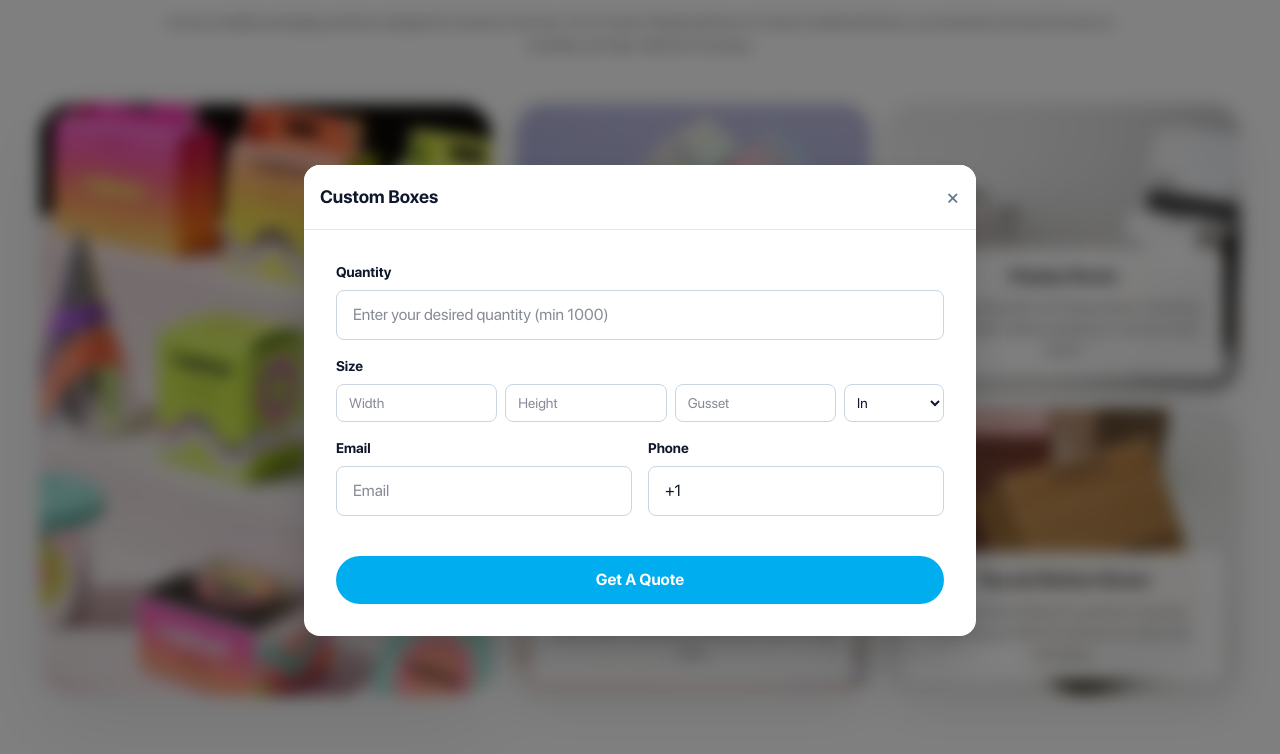
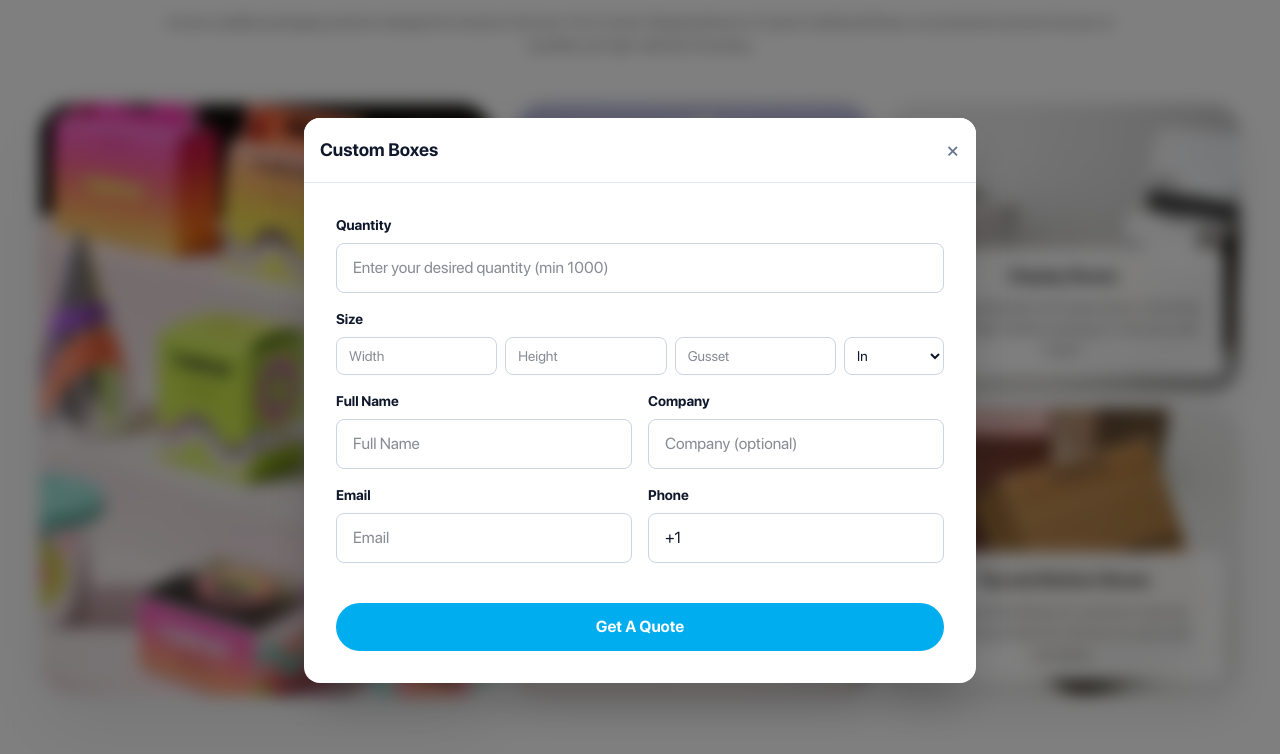
Before and after one commit to biztekdev/boxes-campaign-colorwing, a Next.js app: page / in a window 1280 px wide. Both pictures are taken after a click on the element 266 px from the left and 1537 px from the top of the page. Shown: the part 1137-1891 px from the top of the page. Built offline with nearby package versions, Linux system fonts and the light colour scheme; no server answers.

Commit message:
khowledge

```diff
--- a/components/campaign/customBags/form/index.jsx
+++ b/components/campaign/customBags/form/index.jsx
@@ -3,6 +3,10 @@ import { useState, useEffect } from "react";
 import { useRouter } from 'next/navigation';
 import { useSessionTracking } from '@/hooks/useSessionTracking';
 import { trackFormSubmit } from '@/utils/gtag';
+
+const QUOTE_API_URL = process.env.NEXT_PUBLIC_API_URL
+  ? `${process.env.NEXT_PUBLIC_API_URL.replace(/\/+$/, '')}/quote`
+  : '/api/quote';
 
 const styles = [
   "Custom Box",
@@ -81,7 +85,7 @@ export default function Form() {
         sizeGusset: sizeGusset || '',
         sizeUnit: sizeUnit || '',
         note: message || '',
-        campaignId: 'custom-bags',
+        campaignId: 'custom-boxes',
       };
       const hasSessionData = Object.values(sessionData).some((value) => value !== '');
       if (hasSessionData) {
@@ -145,7 +149,7 @@ export default function Form() {
       phone,
       company,
       product_name: selectedStyle,
-      category: 'Custom Bags',
+      category: 'Custom Boxes',
       quantity: customQuantity,
       size_width: sizeWidth,
       size_height: sizeHeight,
@@ -153,7 +157,7 @@ export default function Form() {
       size_unit: sizeUnit,
       description: message,
       isCampaignPage: true,
-      campaignId: 'custom-bags',
+      campaignId: 'custom-boxes',
       campaignUrl: typeof window !== 'undefined' ? window.location.href : '',
     };
 
@@ -166,13 +170,13 @@ export default function Form() {
         size_height: sizeHeight,
         size_gusset: sizeGusset,
         size_unit: sizeUnit,
-        campaignId: 'custom-bags',
+        campaignId: 'custom-boxes',
       },
     });
 
     setIsSubmitting(true);
     try {
-      const response = await fetch('/api/quote', {
+      const response = await fetch(QUOTE_API_URL, {
         method: 'POST',
         headers: { 'Content-Type': 'application/json' },
         body: JSON.stringify(payload),
--- a/components/campaign/customBags/quoteModal/index.jsx
+++ b/components/campaign/customBags/quoteModal/index.jsx
@@ -3,6 +3,10 @@ import { useState, useEffect } from "react";
 import { useRouter } from 'next/navigation';
 import { useSessionTracking } from '@/hooks/useSessionTracking';
 import { trackFormSubmit } from '@/utils/gtag';
+
+const QUOTE_API_URL = process.env.NEXT_PUBLIC_API_URL
+  ? `${process.env.NEXT_PUBLIC_API_URL.replace(/\/+$/, '')}/quote`
+  : '/api/quote';
 
 function formatPhoneNumber(value) {
   if (!value || value === '+1') return '+1';
@@ -26,6 +30,8 @@ export default function QuoteModal({ isOpen, onClose, product }) {
   const [sizeHeight, setSizeHeight] = useState("");
   const [sizeGusset, setSizeGusset] = useState("");
   const [sizeUnit, setSizeUnit] = useState("In");
+  const [fullName, setFullName] = useState("");
+  const [company, setCompany] = useState("");
   const [email, setEmail] = useState("");
   const [phone, setPhone] = useState("+1");
   const [errors, setErrors] = useState({});
@@ -44,6 +50,8 @@ export default function QuoteModal({ isOpen, onClose, product }) {
     if (isReady && product) {
       const sessionData = {
         product_name: product?.title || '',
+        fullName: fullName || '',
+        company: company || '',
         email: email || '',
         phone: phone || '',
         quantity: customQuantity || '',
@@ -59,10 +67,13 @@ export default function QuoteModal({ isOpen, onClose, product }) {
         debouncedUpdate(sessionData);
       }
     }
-  }, [product, customQuantity, sizeWidth, sizeHeight, sizeGusset, sizeUnit, email, phone, debouncedUpdate, isReady]);
+  }, [product, customQuantity, sizeWidth, sizeHeight, sizeGusset, sizeUnit, fullName, company, email, phone, debouncedUpdate, isReady]);
 
   const validate = () => {
     const nextErrors = {};
+    if (!fullName.trim()) {
+      nextErrors.fullName = "Please enter your full name.";
+    }
     if (!customQuantity) {
       nextErrors.quantity = "Please enter a quantity.";
     } else if (!/^\d+$/.test(customQuantity.trim())) {
@@ -111,8 +122,11 @@ export default function QuoteModal({ isOpen, onClose, product }) {
     }
 
     const payload = {
+      name: fullName,
       email,
       phone,
+      company: company || '',
+      product_name: product?.title || '',
       category: 'Custom Bags',
       quantity: customQuantity,
       size_width: sizeWidth,
@@ -128,6 +142,10 @@ export default function QuoteModal({ isOpen, onClose, product }) {
     trackFormSubmit({
       formName: 'campaign_custom_bags_modal',
       additionalData: {
+        fullName: fullName,
+        company: company,
+        email: email,
+        phone: phone,
         quantity: customQuantity,
         size_width: sizeWidth,
         size_height: sizeHeight,
@@ -140,7 +158,7 @@ export default function QuoteModal({ isOpen, onClose, product }) {
 
     setIsSubmitting(true);
     try {
-      const response = await fetch('/api/quote', {
+      const response = await fetch(QUOTE_API_URL, {
         method: 'POST',
         headers: { 'Content-Type': 'application/json' },
         body: JSON.stringify(payload),
@@ -235,6 +253,27 @@ export default function QuoteModal({ isOpen, onClose, product }) {
 
             <div className="grid grid-cols-1 md:grid-cols-2 gap-4">
               <div>
+                <label className="block text-sm font-semibold text-slate-900 mb-2">Full Name</label>
+                <input
+                  value={fullName}
+                  onChange={(e) => setFullName(e.target.value)}
+                  placeholder="Full Name"
+                  className={`w-full rounded-lg border px-4 py-3 text-slate-900 outline-none ${errors.fullName ? 'border-red-500' : 'border-slate-300'}`}
+                />
+              </div>
+              <div>
+                <label className="block text-sm font-semibold text-slate-900 mb-2">Company</label>
+                <input
+                  value={company}
+                  onChange={(e) => setCompany(e.target.value)}
+                  placeholder="Company (optional)"
+                  className={`w-full rounded-lg border px-4 py-3 text-slate-900 outline-none ${errors.company ? 'border-red-500' : 'border-slate-300'}`}
+                />
+              </div>
+            </div>
+
+            <div className="grid grid-cols-1 md:grid-cols-2 gap-4">
+              <div>
                 <label className="block text-sm font-semibold text-slate-900 mb-2">Email</label>
                 <input
                   value={email}
@@ -256,7 +295,7 @@ export default function QuoteModal({ isOpen, onClose, product }) {
             </div>
 
             <button
-              {...(customQuantity && sizeWidth && sizeHeight && sizeGusset && email && phone && phone !== '+1' ? { id: 'quote-submit' } : {})}
+              {...(customQuantity && sizeWidth && sizeHeight && sizeGusset && fullName && email && phone && phone !== '+1' ? { id: 'quote-submit' } : {})}
               type="submit"
               disabled={isSubmitting}
               className="w-full rounded-full bg-[#00ADEE] px-6 py-3 text-base font-semibold text-white transition hover:bg-sky-700 disabled:opacity-60 mt-6"
```
